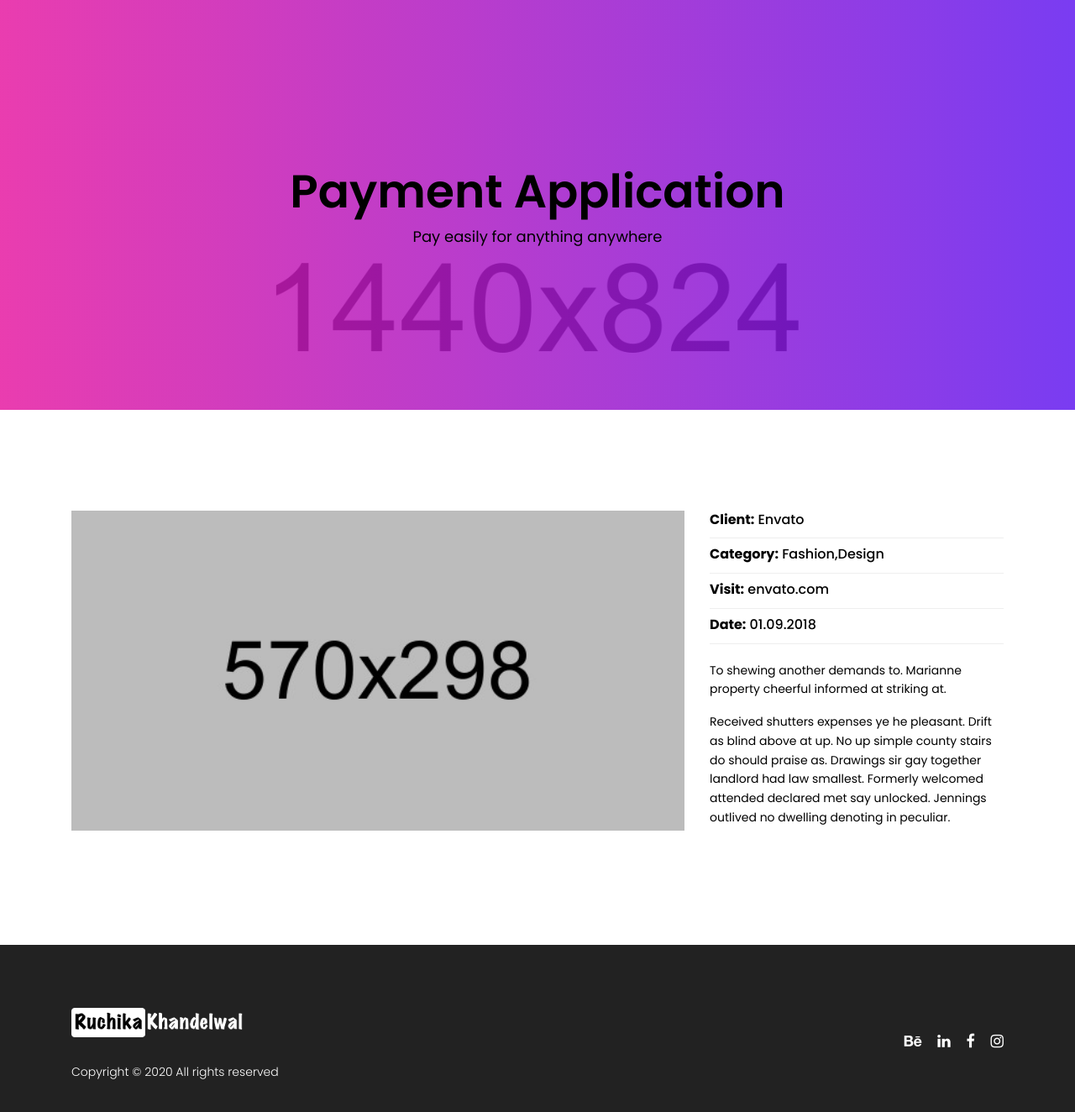
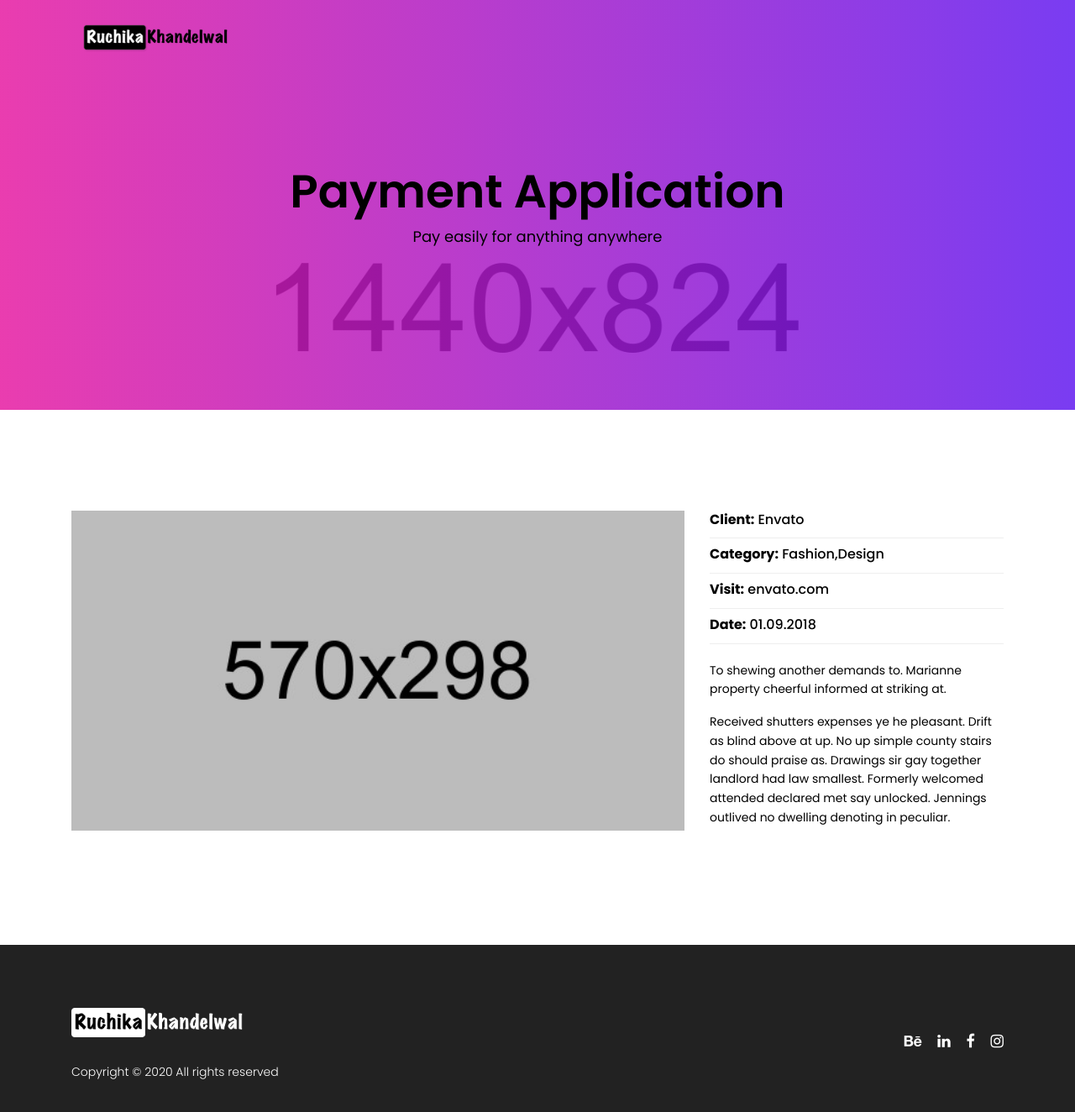
Before and after one commit to ruchikakhandelwal/web, a Jekyll site: the page built from _posts/2019-10-22-payment-application.markdown, in a window 1280 px wide and 1378 px high. Shown: the top 1324 px of the window at 84% size. Built offline with Jekyll 4.4.1, drawn with Linux system fonts in a browser that asks for light colours; nearby versions of some CDN libraries; library files that are not in the unit come from our copies.

Commit message:
Post page update

```diff
--- /dev/null
+++ b/_includes/menu-post.html
@@ -0,0 +1,18 @@
+    <!-- Start header section -->
+    <header class="header-area" id="header-area">
+        <div class="dope-nav-container breakpoint-off">
+            <div class="container">
+                <div class="row">
+                    <!-- dope Menu -->
+                    <nav class="dope-navbar justify-content-between" id="dopeNav">
+                        <!-- Logo -->
+                        <a class="nav-brand" href="index.html">
+                            <img src="img/logo.png" alt="" height="35px">
+                        </a>
+
+                    </nav>
+                </div>
+            </div>
+        </div>
+    </header>
+    <!-- Start header section -->
--- a/_includes/portfolio.html
+++ b/_includes/portfolio.html
@@ -12,7 +12,7 @@
                             <div class="single-portfolio">
                                 <img class="img-fluid" src="img/portfolio1.jpg" alt="">
                                 <div class="box-content">
-                                    <a href="single-portfolio.html">
+                                    <a href="payment-application.html">
                                         <h5 class="title">Project Title</h5>
                                     </a>
                                     <span class="post">Product</span>
--- a/_layouts/default.html
+++ b/_layouts/default.html
@@ -7,10 +7,6 @@
 {% include banner.html %}
 
 {% include about.html %}
-
-<!--
-{% include skill.html %}
--->
 
 {% include portfolio.html %}
 
--- a/_layouts/post.html
+++ b/_layouts/post.html
@@ -1,4 +1,6 @@
 {% include header.html %}
+
+{% include menu-post.html %}
 
 {% include post-banner.html %}
 
```
